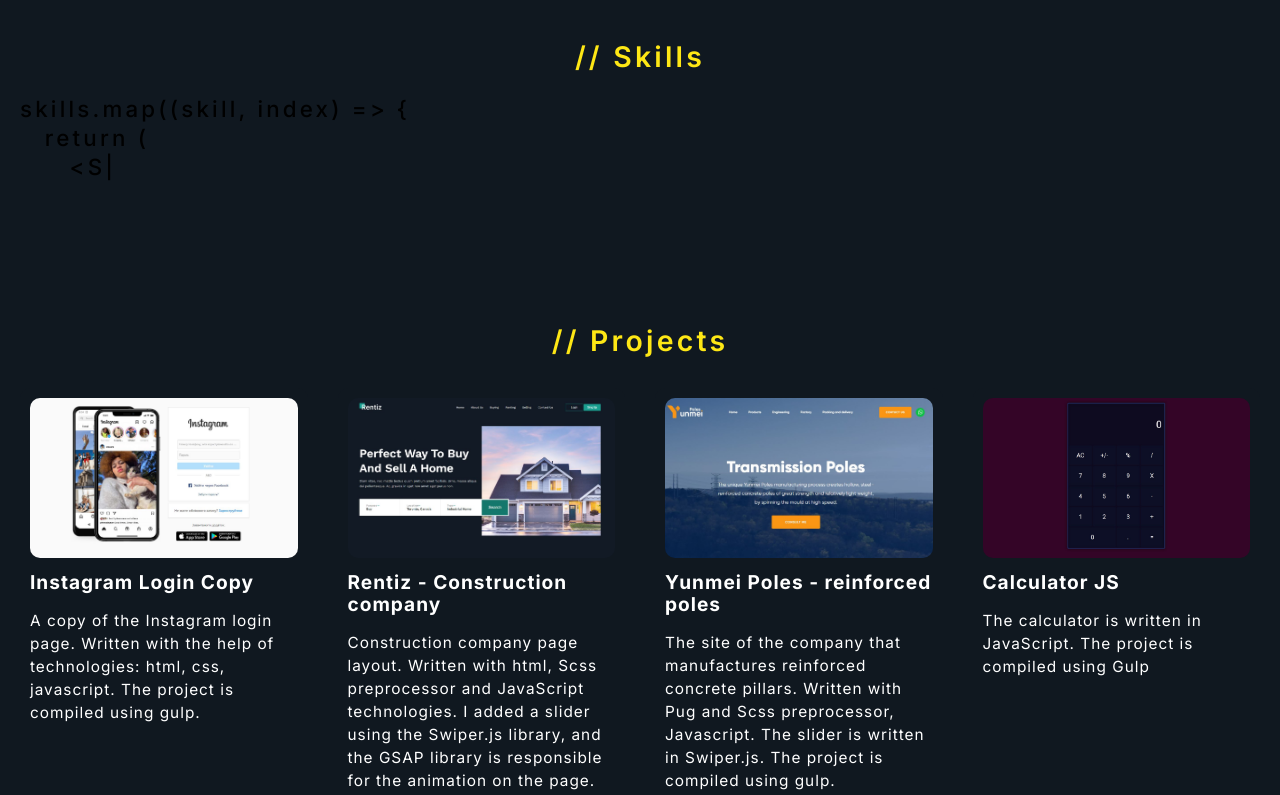
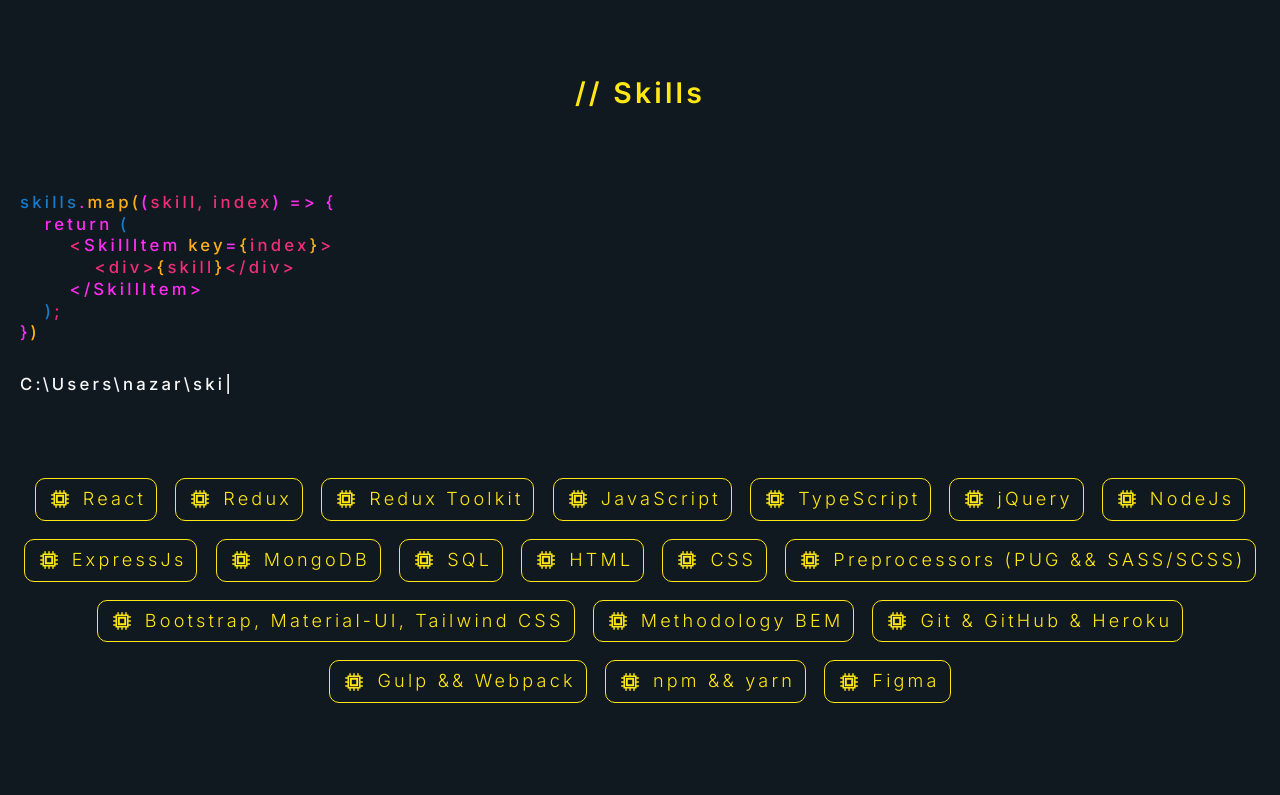
Before and after one commit to nyaremiiy/nyaremiiy, a React (Create React App) app: page / in a window 1280 px wide. Shown: the part 1440-2235 px from the top of the page. Built offline with nearby package versions, Linux system fonts and the light colour scheme.

Commit message:
Edited the section Skills

```diff
--- a/src/components/About/index.module.css
+++ b/src/components/About/index.module.css
@@ -3,7 +3,7 @@
   background-color: inherit;
 }
 .textBox {
-  margin-top: clamp(3.125rem, 1.897rem + 6.14vw, 7.5rem);
+  margin-top: clamp(2.5rem, 1.623rem + 4.39vw, 5.625rem);
   max-width: 90%;
 }
 .text {
--- a/src/components/Main/index.js
+++ b/src/components/Main/index.js
@@ -2,6 +2,7 @@
 import { useRef, useEffect } from 'react';
 import typedText from '../../utils/typed-text';
 import arrayWords from '../../data/arrayWords';
+import resume from '../../resume/nazar_yaremii_resume_front_end.pdf';
 
 
 const Main = () => {
@@ -9,18 +10,20 @@
 
   useEffect(() => {
     typedText(boxRef.current, arrayWords, {
-      delay: 2000,
+      delay: 500,
       speed: 30,
       cursorEnd: true,
     });
   }, []);
+
+  console.log();
 
   return (
     <section className={s.main}>
       <div className={`${s.wrapper} container`}>
           <div className={s.box} ref={boxRef}></div>
           <div className={s.cv}>
-            <a className={s.cvLink} href="#1">Download CV</a>
+            <a className={s.cvLink} href={resume} target="_blank" rel="noreferrer">Download CV</a>
           </div>
       </div>
     </section>
--- a/src/components/Main/index.module.css
+++ b/src/components/Main/index.module.css
@@ -26,27 +26,25 @@
     max-width: 92%;
   }
 }
-
-
-/* CSS */
 .cvLink {
   align-items: center;
-  background-color: #FFFFFF;
+  background-color: #ffffff;
   border: 1px solid rgba(0, 0, 0, 0.1);
-  border-radius: .25rem;
+  border-radius: 0.25rem;
   box-shadow: rgba(0, 0, 0, 0.02) 0 1px 3px 0;
   box-sizing: border-box;
   color: rgba(0, 0, 0, 0.85);
   cursor: pointer;
   display: inline-flex;
-  font-family: system-ui,-apple-system,system-ui,"Helvetica Neue",Helvetica,Arial,sans-serif;
+  font-family: system-ui, -apple-system, system-ui, 'Helvetica Neue', Helvetica,
+    Arial, sans-serif;
   font-size: 16px;
   font-weight: 600;
   justify-content: center;
   line-height: 1.25;
   margin: 0;
   min-height: 3rem;
-  padding: calc(.875rem - 1px) calc(1.5rem - 1px);
+  padding: calc(0.875rem - 1px) calc(1.5rem - 1px);
   position: relative;
   text-decoration: none;
   transition: all 250ms;
@@ -69,7 +67,7 @@
 }
 
 .cvLink:active {
-  background-color: #F0F0F1;
+  background-color: #f0f0f1;
   border-color: rgba(0, 0, 0, 0.15);
   box-shadow: rgba(0, 0, 0, 0.06) 0 2px 4px;
   color: rgba(0, 0, 0, 0.65);
--- a/src/components/ProjectCard/index.module.css
+++ b/src/components/ProjectCard/index.module.css
@@ -6,6 +6,7 @@
   border-radius: 10px;
   position: relative;
   transition: all 0.3s ease-in-out;
+  border: 1px solid #fee715;
 }
 .projectCard:hover {
   background-color: #0e253c;
--- a/src/components/SkillItem/index.module.css
+++ b/src/components/SkillItem/index.module.css
@@ -9,6 +9,7 @@
   white-space: nowrap;
   position: relative;
   transition: all .2s;
+  border: 1px solid #fee715;
 }
 .skill:hover {
   box-shadow: rgba(255, 0, 0, 1) 3px 3px 3px;
--- a/src/components/Skills/index.js
+++ b/src/components/Skills/index.js
@@ -1,18 +1,17 @@
 import s from './index.module.css';
 import { TitleH2, SkillItem } from '../index';
 import skills from '../../data/skills';
-import { useRef, useEffect, useState } from 'react';
+import { useRef, useEffect } from 'react';
 import typedText from './../../utils/typed-text';
 import skillCode from './../../data/skillCode';
 
 const Skills = () => {
   const codeRef = useRef(null);
-  const [isSkillSVisble, setIsSkillSVisble] = useState(false);
 
   useEffect(() => {
     typedText(codeRef.current, skillCode, {
-      delay: 2000,
-      speed: 100,
+      delay: 500,
+      speed: 50,
       cursorEnd: false,
     });
   }, []);
@@ -21,12 +20,8 @@
     <section className={s.skills}>
       <div className={`${s.wrapper} container`}>
         <TitleH2 text='Skills' />
-        <div
-          className={s.code}
-          ref={codeRef}
-          onClick={() => setIsSkillSVisble(!isSkillSVisble)}
-        ></div>
-        {isSkillSVisble && (
+        <div className={s.code} ref={codeRef}></div>
+
         <div className={s.skillsBox}>
           {skills.map((skill, index) => {
             return (
@@ -36,7 +31,6 @@
             );
           })}
         </div>
-        )}
       </div>
     </section>
   );
--- a/src/components/Skills/index.module.css
+++ b/src/components/Skills/index.module.css
@@ -2,16 +2,17 @@
   padding: clamp(1.875rem, 0.998rem + 4.39vw, 5rem) 0;
 }
 .skillsBox {
-  margin-top: 30px;
+  margin-top: clamp(2.5rem, 1.623rem + 4.39vw, 5.625rem);
   display: flex;
   align-items: center;
   justify-content: center;
-  gap: 10px;
+  gap: clamp(0.5rem, 0.289rem + 1.05vw, 1.25rem);
   flex-wrap: wrap;
-}.code {
-  margin-top: 20px;
+}
+.code {
+  margin-top:clamp(2.5rem, 1.623rem + 4.39vw, 5.625rem);
   line-height: 130%;
   font-weight: 500;
-  font-size: clamp(0.5rem, 0.202rem + 1.49vw, 1.563rem);
+  font-size: clamp(0.625rem, 0.485rem + 0.7vw, 1.125rem);
   color: #000;
 }
--- a/src/data/skillCode.js
+++ b/src/data/skillCode.js
@@ -1,46 +1,218 @@
+const settings = {
+  colorRedDark: '#ef2e79',
+  colorRedLight: '#ff2cf1',
+  colorBlue: '#167bc8',
+  colorYellow: '#ffaf1a',
+};
 const skillCode = [
   {
-    text: 'skills.map((skill, index) => {',
+    text: 'skills',
+    el: 'span',
+    style: {
+      color: settings.colorBlue,
+    },
+  },
+  {
+    text: '.',
+    el: 'span',
+    style: {
+      color: settings.colorRedLight,
+    },
+  },
+  {
+    text: 'map(',
+    el: 'span',
+    style: {
+      color: settings.colorYellow,
+    },
+  },
+  {
+    text: '(',
+    el: 'span',
+    style: {
+      color: settings.colorRedLight,
+    },
+  },
+  {
+    text: 'skill, index',
+    el: 'span',
+    style: {
+      color: settings.colorRedDark,
+    },
+  },
+  {
+    text: ') => {',
+    el: 'span',
+    style: {
+      display: 'inline-block',
+      color: settings.colorRedLight,
+    },
+  },
+  {
+    text: '',
     style: {},
   },
   {
-    text: 'return (',
+    text: 'return ',
+    el: 'span',
     style: {
       paddingLeft: '2%',
+      color: settings.colorRedLight,
     },
   },
   {
-    text: '<SkillItem key={index}>',
+    text: '(',
+    el: 'span',
     style: {
-      paddingLeft: '4%',
+      color: settings.colorBlue,
     },
   },
   {
-    text: ' <div>{skill}</div>',
+    text: '',
+    style: {},
+  },
+  {
+    text: '<',
+    el: 'span',
+    style: {
+      paddingLeft: '4%',
+      color: settings.colorRedDark,
+    },
+  },
+  {
+    text: 'SkillItem ',
+    el: 'span',
+    style: {
+      color: settings.colorRedLight,
+    },
+  },
+  {
+    text: 'key',
+    el: 'span',
+    style: {
+      color: settings.colorYellow,
+    },
+  },
+  {
+    text: '=',
+    el: 'span',
+    style: {
+      color: settings.colorRedLight,
+    },
+  },
+  {
+    text: '{',
+    el: 'span',
+    style: {
+      color: settings.colorYellow,
+    },
+  },
+  {
+    text: 'index',
+    el: 'span',
+    style: {
+      color: settings.colorRedDark,
+    },
+  },
+  {
+    text: '}',
+    el: 'span',
+    style: {
+      color: settings.colorYellow,
+    },
+  },
+  {
+    text: '>',
+    el: 'span',
+    style: {
+      color: settings.colorRedDark,
+    },
+  },
+  {
+    text: '',
+    style: {},
+  },
+  {
+    text: '<div>',
+    el: 'span',
     style: {
       paddingLeft: '6%',
+      color: settings.colorRedDark,
+    },
+  },
+  {
+    text: '{',
+    el: 'span',
+    style: {
+      color: settings.colorYellow,
+    },
+  },
+  {
+    text: 'skill',
+    el: 'span',
+    style: {
+      color: settings.colorRedDark,
+    },
+  },
+  {
+    text: '}',
+    el: 'span',
+    style: {
+      color: settings.colorYellow,
+    },
+  },
+  {
+    text: '</div>',
+    el: 'span',
+    style: {
+      color: settings.colorRedDark,
     },
   },
   {
     text: '</SkillItem>',
     style: {
       paddingLeft: '4%',
+      color: settings.colorRedLight,
     },
   },
   {
-    text: ');',
+    text: ')',
+    el: 'span',
     style: {
       paddingLeft: '2%',
+      color: settings.colorBlue,
     },
   },
   {
-    text: '})}',
+    text: ';',
+    el: 'span',
+    style: {
+      color: settings.colorRedDark,
+    },
+  },
+  {
+    text: '',
     style: {},
   },
   {
-    text: `C:\\Users\\nazar\\skills> node index.js`,
+    text: '}',
+    el: 'span',
     style: {
-      marginTop: '30px'
+      color: settings.colorRedLight,
+    },
+  },
+  {
+    text: ')',
+    el: 'span',
+    style: {
+      color: settings.colorYellow,
+    },
+  },
+  {
+    text: `C:\\Users\\nazar\\skills> node skills.js`,
+    style: {
+      marginTop: '30px',
+      color: '#f8f8f8',
     },
   },
 ];
```
Also changed, not shown: 1 other file (tests, documents, lock files or other folders). Lines whose indentation alone changed are shown as unchanged.
